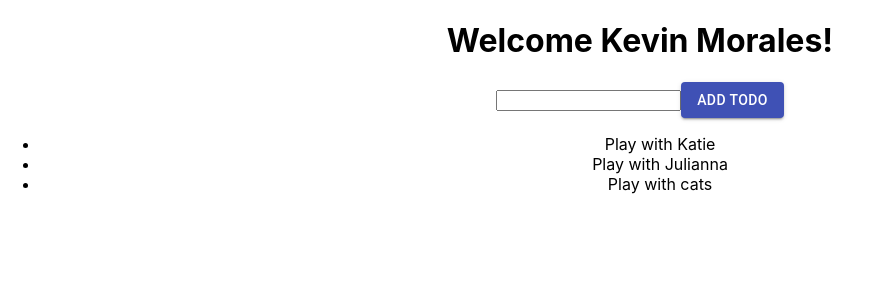
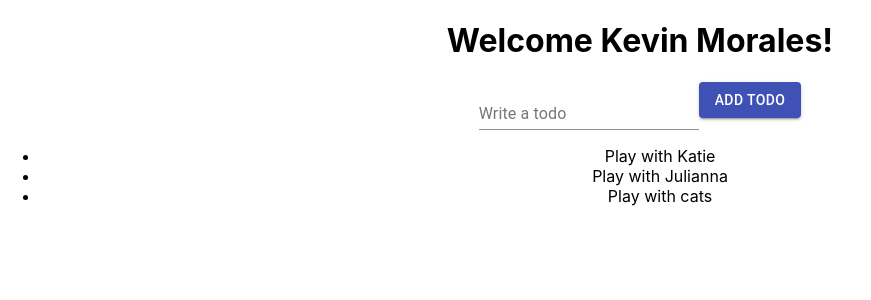
Before and after one commit to kdawg1981/React-Todo-App, a React (Create React App) app: page / in a window 1280 px wide. Shown: the top 300 px of the page, without its empty margins (0-871 px from the left). Built offline with nearby package versions, Linux system fonts and the light colour scheme.

Commit message:
Added material ui style for input

```diff
--- a/src/App.js
+++ b/src/App.js
@@ -1,5 +1,5 @@
 import React, { useState } from 'react';
-import { Button } from '@material-ui/core';
+import { Button, FormControl, InputLabel, Input } from '@material-ui/core';
 import './App.css';
 
 function App() {
@@ -23,7 +23,10 @@
     <div className="App">
       <h1>Welcome Kevin Morales!</h1>
       <form>
-        <input value={input} onChange={event => setInput(event.target.value)} />
+        <FormControl>
+            <InputLabel>Write a todo</InputLabel>
+            <Input value={input} onChange={event => setInput(event.target.value)}/>
+        </FormControl>
         <Button disabled={!input} type="submit" onClick={addTodo} variant="contained" color="Primary">Add Todo</Button>
       </form>
 
```
